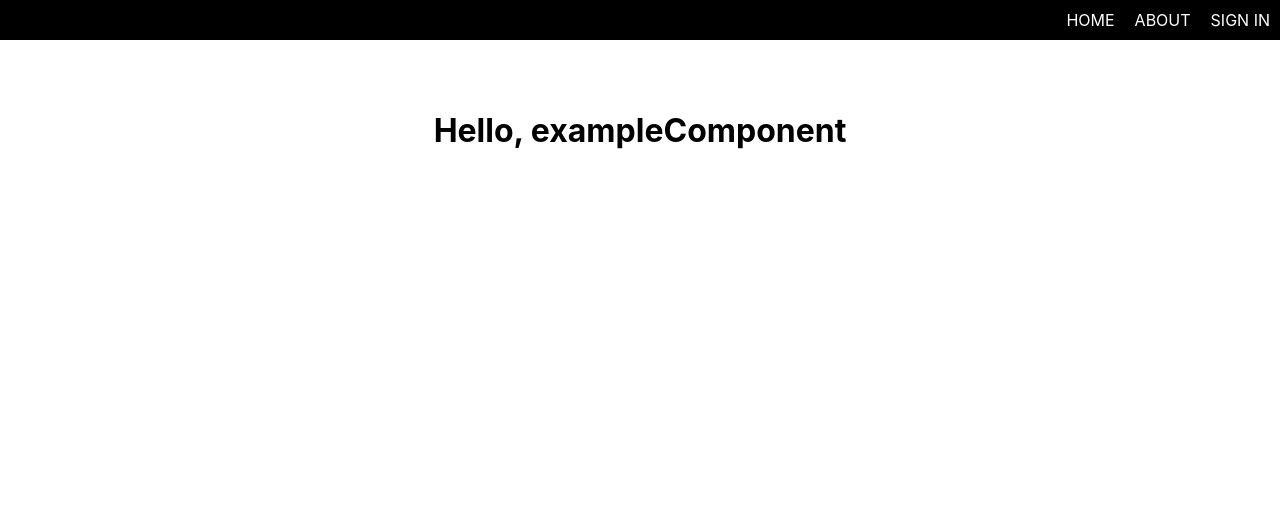
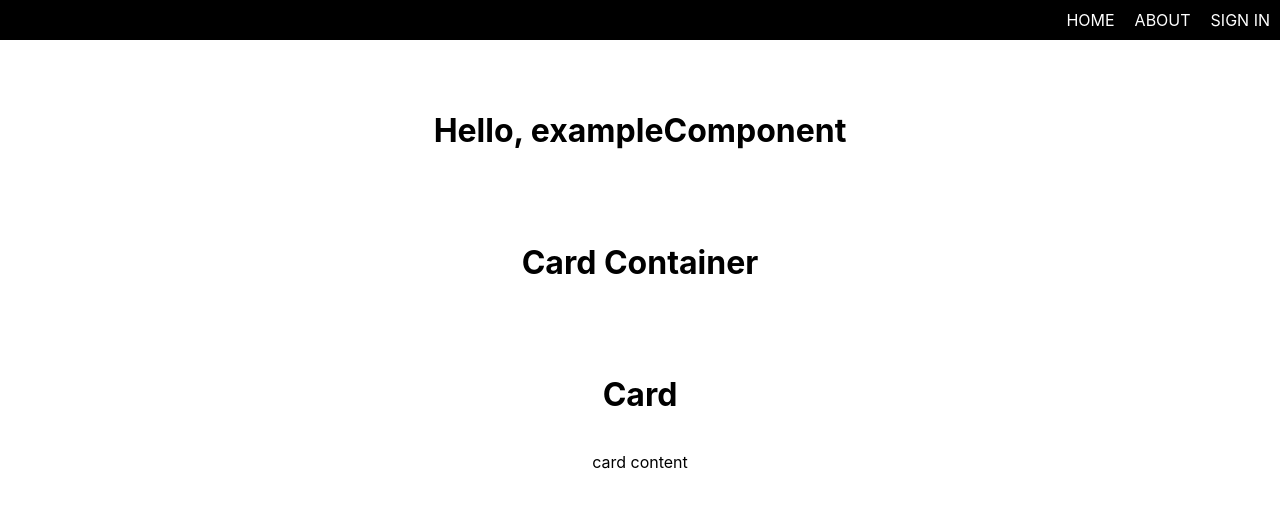
Before and after one commit to devanrterry/q-1, a React (Create React App) app: page / in a window 1280 px wide. Shown: the top 506 px of the page. Built offline with nearby package versions, Linux system fonts and the light colour scheme.

Commit message:
complete setup of card and card container components

```diff
--- a/package.json
+++ b/package.json
@@ -14,6 +14,7 @@
     "jsonwebtoken": "^8.5.1",
     "mongoose": "^5.8.10",
     "morgan": "^1.9.1",
+    "nodemon": "^2.0.2",
     "path": "^0.12.7",
     "react": "^16.12.0",
     "react-dom": "^16.12.0",
--- a/src/components/Card.jsx
+++ b/src/components/Card.jsx
@@ -4,7 +4,8 @@ import './Card.css';
 export default function Card(props){
     return (
         <div className='container'>
-            <h1>Hello, exampleComponent</h1>
+            <h1>Card</h1>
+            <p>card content</p>
         </div>
     )
 }
--- a/src/components/CardContainer.jsx
+++ b/src/components/CardContainer.jsx
@@ -1,6 +1,6 @@
 import React from 'react';
 import './CardContainer.css';
-import './Card'
+import Card from './Card'
 
 export default function CardContainer(props){
     return (
--- a/src/components/ExampleComponent.jsx
+++ b/src/components/ExampleComponent.jsx
@@ -1,10 +1,12 @@
 import React from 'react';
 import './ExampleComponent.css';
+import CardContainer from './CardContainer';
 
 export default function ExampleComponent(props){
     return (
         <div className='container'>
             <h1>Hello, exampleComponent</h1>
+            <CardContainer/>
         </div>
     )
 }
```
Also changed, not shown: 1 other file (tests, documents, lock files or other folders).
